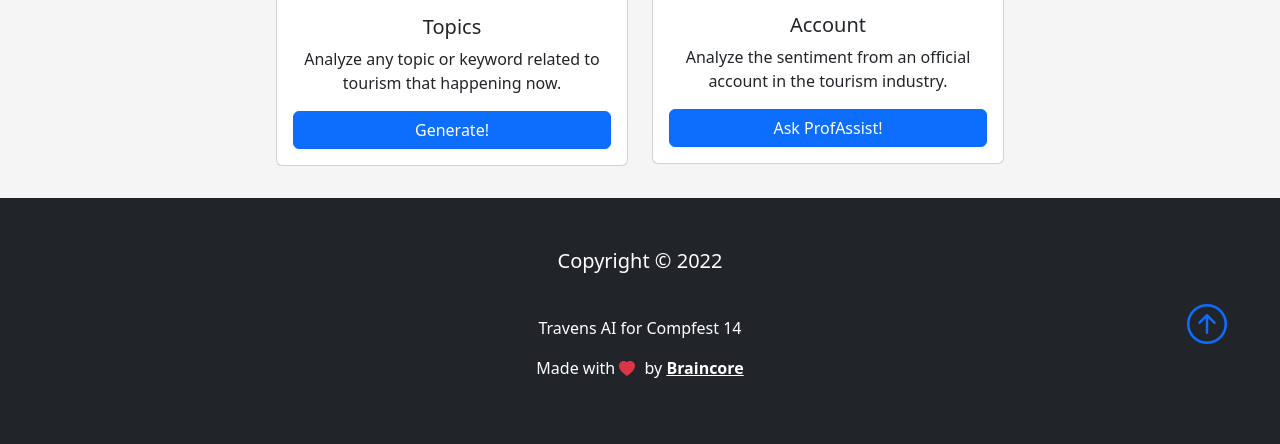
After one commit to algonacci/COMPFEST-14, a Flask app: page /sentiment-analysis in a window 1280 px wide. The commit adds this page. Shown: the part 459-903 px from the top of the page. Run offline with Flask 2, Linux system fonts and the light colour scheme; parts of the project's set-up code (start-up, migrations or seed data) failed here and were passed over; some libraries are stand-ins or nearby versions.

Commit message:
feat: Initialize the sentiment analysis page

```diff
--- a/app.py
+++ b/app.py
@@ -36,5 +36,10 @@ def flight_fare_predictor():
                                predicted_price="Your Flight price is Rp{}".format(rupiah_format(output)))
 
 
+@app.route('/sentiment-analysis')
+@cross_origin()
+def sentiment_analysis_page():
+    return render_template('sentiment-analysis.html')
+
 if __name__ == '__main__':
     app.run(debug=True, host='0.0.0.0')
--- a/templates/index.html
+++ b/templates/index.html
@@ -47,10 +47,10 @@
                         <div class="card">
                             <img src="/static/img/sentiment.png" alt="Sentiment Analysis">
                             <div class="card-body">
-                                <h5 class="card-title">Market Sentiment Analysis</h5>
+                                <h5 class="card-title">Sentiment Analysis</h5>
                                 <p class="card-text">A simple tools to do market research analysis to see what's happening now.</p>
                                 <div class="d-grid gap-2">
-                                    <a href="/market-sentiment-analysis" class="btn btn-primary">Check the
+                                    <a href="/sentiment-analysis" class="btn btn-primary">Check the
                                         sentiments!</a>
                                 </div>
                             </div>
--- /dev/null
+++ b/templates/sentiment-analysis.html
@@ -0,0 +1,51 @@
+<!DOCTYPE html>
+<html lang="en">
+
+{% include 'includes/head.html' %}
+
+<body>
+    {% include 'includes/navbar.html' %}
+
+    <div class="container">
+        <div class="row justify-content-center text-center">
+            <div class="col-lg-8 p-3">
+                <h3>Sentiment Analysis</h3>
+                <p>Choose the type of sentiment you want to analyze</p>
+                <div class="row">
+
+                    <div class="col-sm-6 py-3">
+                        <div class="card">
+                            <img src="/static/generator.png" class="card-img-top" alt="question-generator" height="218">
+                            <div class="card-body">
+                                <h5 class="card-title">Topics</h5>
+                                <p class="card-text">Analyze any topic or keyword related to tourism that happening now.</p>
+                                <div class="d-grid gap-2">
+                                    <a href="/question-generator" class="btn btn-primary">Generate!</a>
+                                </div>
+                            </div>
+                        </div>
+                    </div>
+
+                    <div class="col-sm-6 py-3">
+                        <div class="card">
+                            <img src="/static/qa.png" class="card-img-top mt-3" alt="question-answering" height="200">
+                            <div class="card-body">
+                                <h5 class="card-title">Account</h5>
+                                <p class="card-text">Analyze the sentiment from an official account in the tourism industry.</p>
+                                <div class="d-grid gap-2">
+                                    <a href="/question-answering" class="btn btn-primary">Ask ProfAssist!</a>
+                                </div>
+                            </div>
+                        </div>
+                    </div>
+                </div>
+            </div>
+        </div>
+    </div>
+
+    {% include 'includes/footer.html' %}
+
+    {% include 'includes/scripts.html' %}
+</body>
+
+</html>
```
